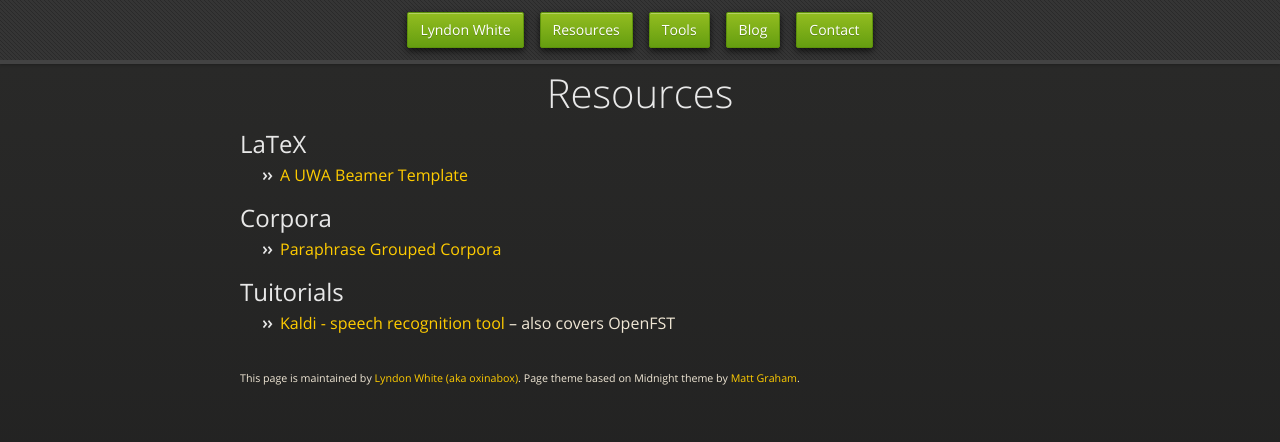
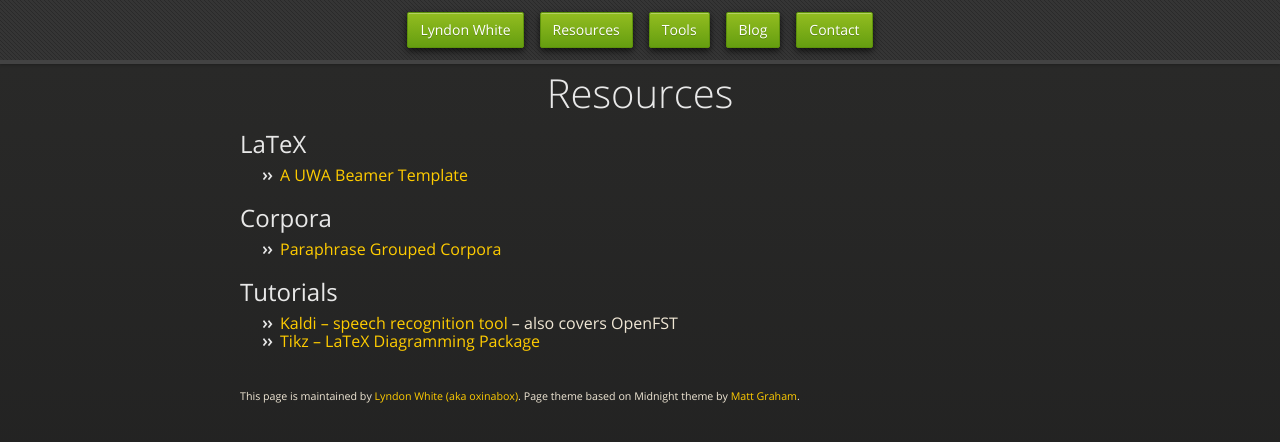
Before and after one commit to oxinabox/oxinabox.github.io, a Jekyll site: the page built from resources/index.md, in a window 1280 px wide. Shown: the top 442 px of the page. Built offline with Jekyll 4.4.1, drawn with Linux system fonts in a browser that asks for light colours; nearby versions of some CDN libraries; some web fonts are replaced.

Commit message:
add link to tikz tuit

```diff
--- a/resources/index.md
+++ b/resources/index.md
@@ -11,5 +11,6 @@ title: Resources
 
  - [Paraphrase Grouped Corpora](./paraphrase_grouped_corpora/)
 
-## Tuitorials
- - [Kaldi - speech recognition tool](http://white.ucc.asn.au/Kaldi-Notes/) -- also covers OpenFST
+## Tutorials
+ - [Kaldi -- speech recognition tool](http://white.ucc.asn.au/Kaldi-Notes/) -- also covers OpenFST
+ - [Tikz -- LaTeX Diagramming Package](https://www.overleaf.com/read/mcbykzjwdcgh)
```
